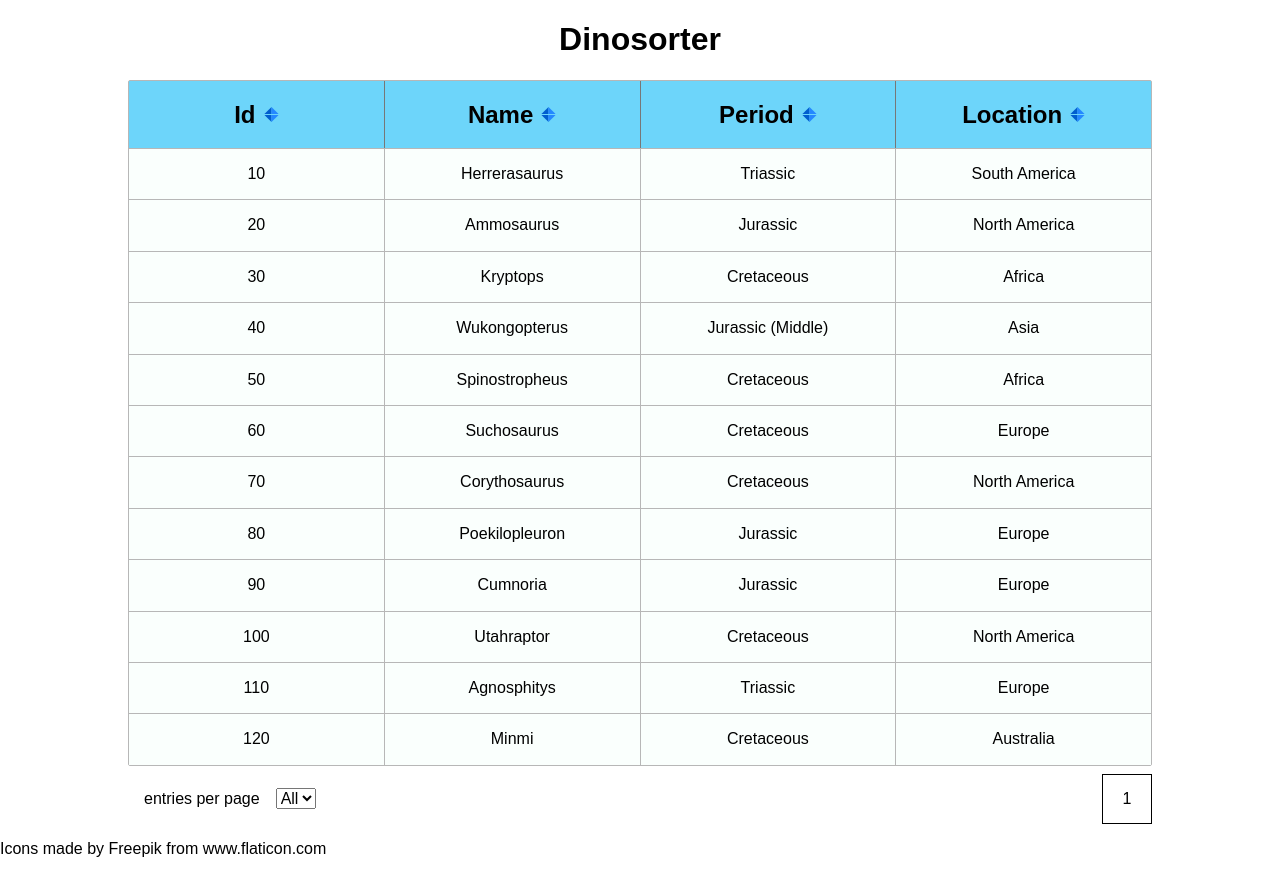
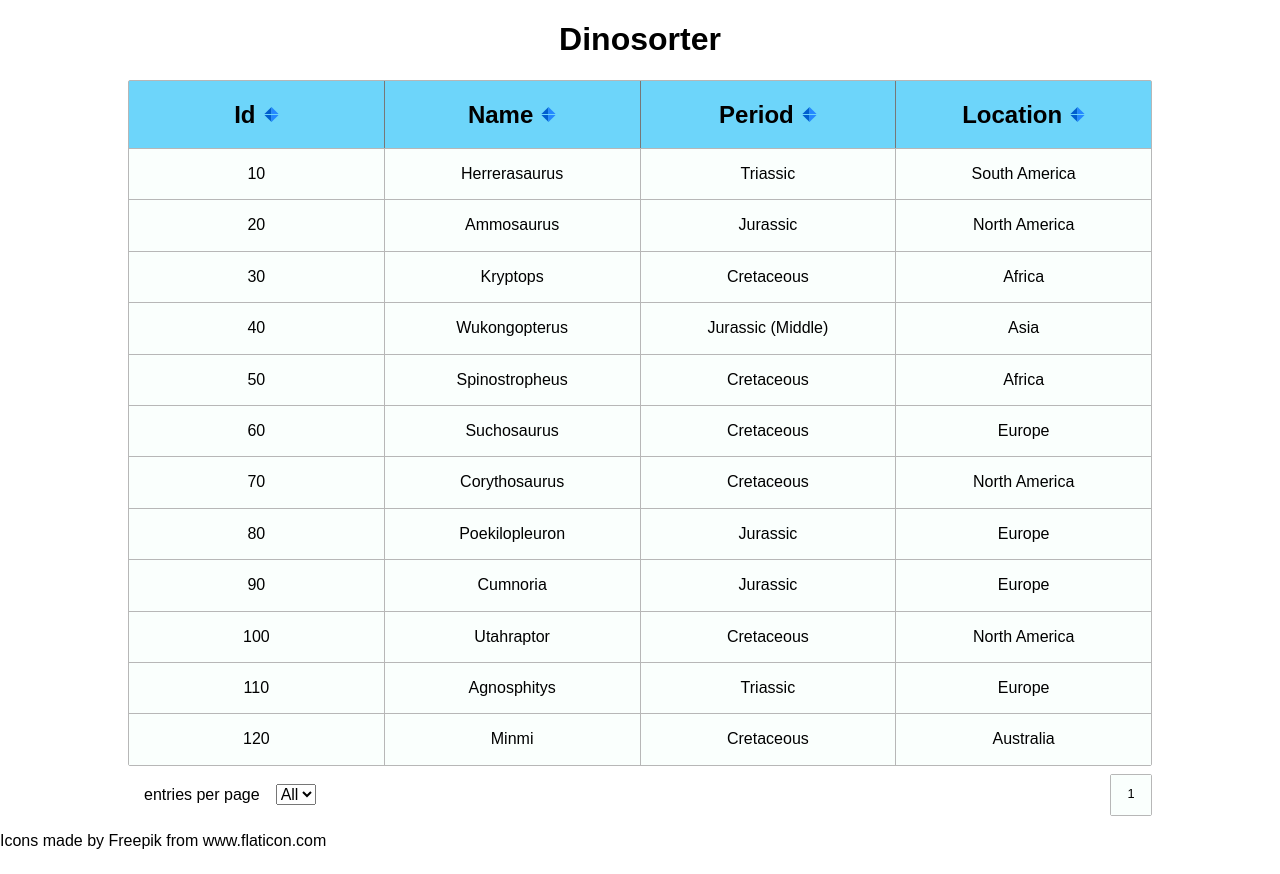
Before and after one commit to brenderbee/table-practice, a React (Create React App) app: page / in a window 1280 px wide. Built offline with nearby package versions, Linux system fonts and the light colour scheme.

Commit message:
Add styles for page navigation.

```diff
--- a/src/assets/css/EntriesNav.css
+++ b/src/assets/css/EntriesNav.css
@@ -1,6 +1,7 @@
 .entries-nav {
   align-items: center;
-  border: 1px solid black;
+  border: 1px solid #b7b7b7;
+  border-radius: 2px;
   display: flex;
   justify-content: flex-start;
 }
--- a/src/assets/css/NavNumber.css
+++ b/src/assets/css/NavNumber.css
@@ -1,10 +1,12 @@
 .nav-number {
   align-items: center;
-  border-right: 1px solid black;
+  background: #fafffd;
+  border-right: 1px solid #b7b7b7;
   display: flex;
-  height: 3rem;
+  font-size: 0.8rem;
+  height: 2.5rem;
   justify-content: center;
-  width: 3rem;
+  width: 2.5rem;
 }
 
 .nav-number:last-child {
@@ -12,5 +14,10 @@
 }
 
 .nav-number:hover {
+  background-color: rgba(110, 254, 214, 0.5);
   cursor: pointer;
 }
+
+.nav-number-current {
+  background-color: rgba(110, 254, 214, 1);
+}
```
